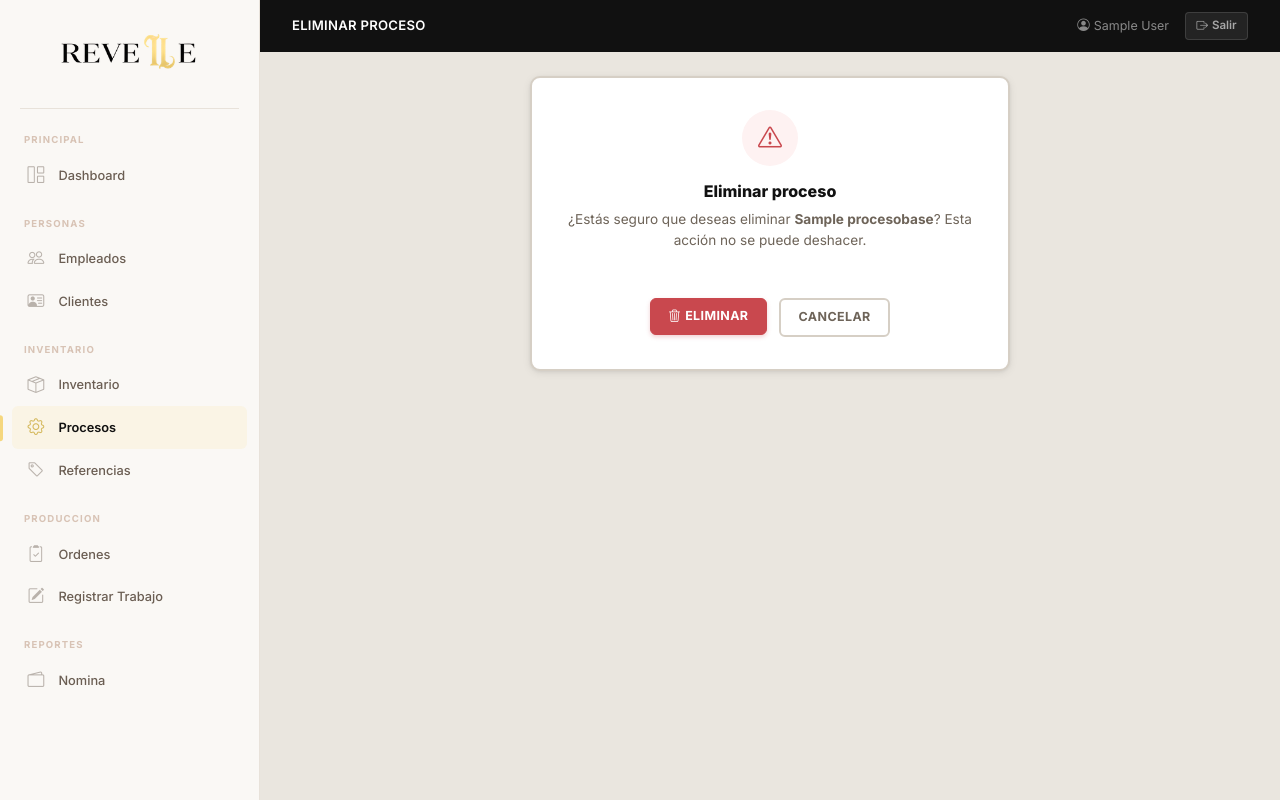
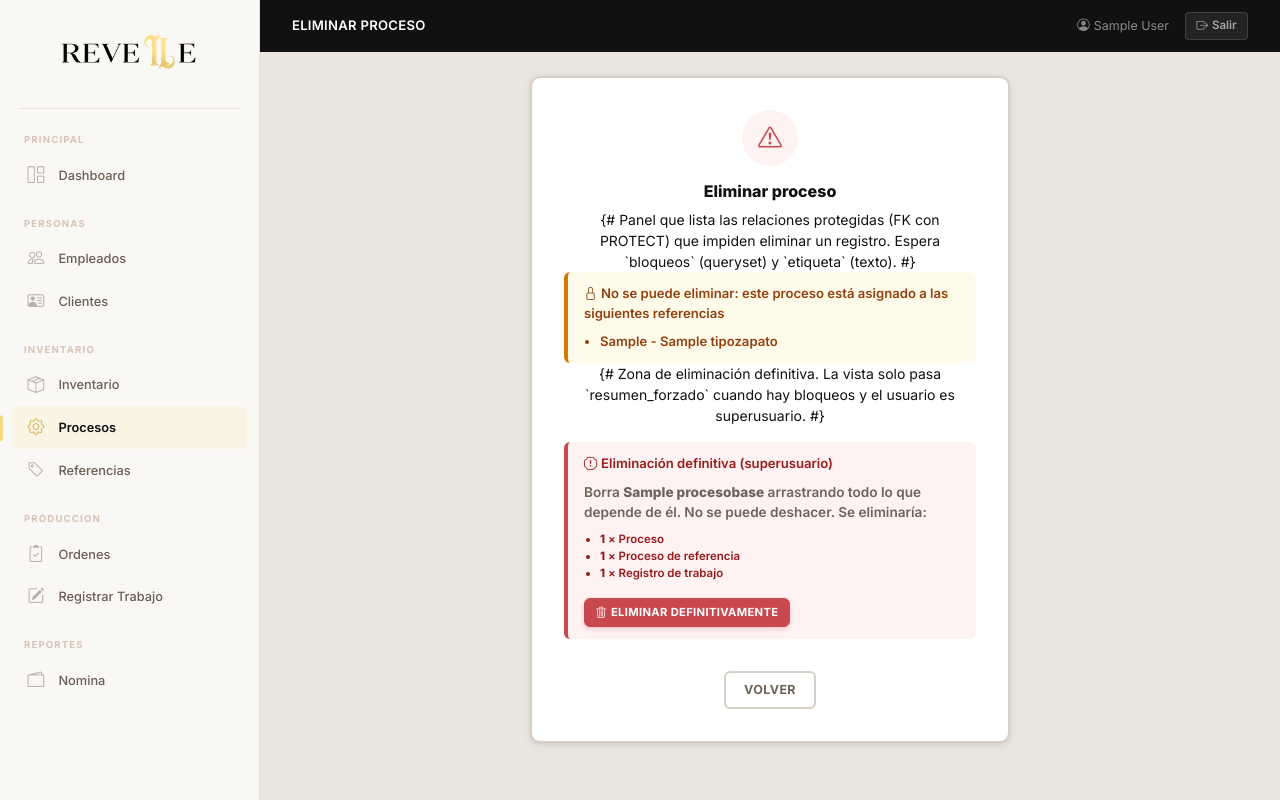
Before and after one commit to Santiago-caicedo/erp_zapateria, a Django app: page /inventario/procesos/1/eliminar/ in a window 1280 px wide. Run offline with Django 5.2, Linux system fonts and the light colour scheme; a user stored in the database is signed in; tables that the repository leaves empty hold one stand-in row (values such as "Sample post").

Commit message:
Botón de eliminar en cascada materiales

```diff
--- a/inventario/models.py
+++ b/inventario/models.py
@@ -22,6 +22,8 @@ class Material(models.Model):
 
     class Meta:
         unique_together = ['tipo', 'nombre']
+        verbose_name = "Material"
+        verbose_name_plural = "Materiales"
 
     def __str__(self):
         return f"{self.nombre} ({self.unidad_medida})"
@@ -30,6 +32,10 @@ class Material(models.Model):
 # 3. Catálogo de Procesos (Corte, Guarnición, etc.)
 class ProcesoBase(models.Model):
     nombre = models.CharField(max_length=100, unique=True, verbose_name="Nombre del Proceso")
+
+    class Meta:
+        verbose_name = "Proceso"
+        verbose_name_plural = "Procesos"
 
     def __str__(self):
         return self.nombre
@@ -54,6 +60,10 @@ class Referencia(models.Model):
     descripcion = models.TextField(blank=True, null=True, verbose_name="Descripción")
     imagen = models.ImageField(upload_to='referencias/', blank=True, null=True, verbose_name="Imagen")
 
+    class Meta:
+        verbose_name = "Referencia"
+        verbose_name_plural = "Referencias"
+
     def __str__(self):
         return f"{self.codigo} - {self.tipo_zapato.nombre}"
 
@@ -66,6 +76,8 @@ class ConsumoMaterial(models.Model):
 
     class Meta:
         unique_together = ['referencia', 'material']
+        verbose_name = "Consumo de material"
+        verbose_name_plural = "Consumos de material"
 
     def __str__(self):
         return f"{self.referencia.codigo} consume {self.cantidad_consumida} de {self.material.nombre}"
@@ -77,5 +89,9 @@ class ProcesoReferencia(models.Model):
     proceso_base = models.ForeignKey(ProcesoBase, on_delete=models.PROTECT)
     precio_mano_obra = models.DecimalField(max_digits=10, decimal_places=2, verbose_name="Precio Mano de Obra")
 
+    class Meta:
+        verbose_name = "Proceso de referencia"
+        verbose_name_plural = "Procesos de referencia"
+
     def __str__(self):
         return f"{self.proceso_base.nombre} para {self.referencia.codigo} - ${self.precio_mano_obra}"
--- a/inventario/views.py
+++ b/inventario/views.py
@@ -3,6 +3,7 @@ from django.shortcuts import render, get_object_or_404, redirect
 from django.contrib import messages
 from django.db.models import F
 from django.http import JsonResponse
+from config.eliminacion import contexto_bloqueo, procesar_borrado
 from .models import TipoMaterial, Material, ProcesoBase, TipoZapato, Referencia, ConsumoMaterial, ProcesoReferencia
 from .forms import (
     TipoMaterialForm, MaterialForm, ProcesoBaseForm, ReferenciaForm,
@@ -45,11 +46,23 @@ def tipo_material_editar(request, pk):
 
 def tipo_material_eliminar(request, pk):
     tipo = get_object_or_404(TipoMaterial, pk=pk)
+    # Material.tipo es PROTECT: los materiales de este tipo bloquean el borrado.
+    bloqueos = tipo.materiales.order_by('nombre')
+
     if request.method == 'POST':
-        tipo.delete()
-        messages.success(request, 'Tipo de material eliminado exitosamente.')
-        return redirect('inventario:tipo_material_lista')
-    return render(request, 'inventario/tipo_material_confirmar_eliminar.html', {'tipo': tipo})
+        return procesar_borrado(
+            request, tipo, tipo.nombre,
+            'inventario:tipo_material_lista',
+            'Tipo de material eliminado exitosamente.',
+            f'No se puede eliminar el tipo "{tipo.nombre}" porque tiene materiales '
+            'asociados. Elimina o reasigna esos materiales primero.',
+        )
+
+    return render(request, 'inventario/tipo_material_confirmar_eliminar.html', {
+        'tipo': tipo,
+        'nombre_objeto': tipo.nombre,
+        **contexto_bloqueo(request, tipo, bloqueos),
+    })
 
 
 # ─── Material ───
@@ -116,12 +129,30 @@ def material_editar(request, pk):
 
 
 def material_eliminar(request, pk):
-    material = get_object_or_404(Material, pk=pk)
+    material = get_object_or_404(Material.objects.select_related('tipo'), pk=pk)
+    # ConsumoMaterial.material es PROTECT: las referencias que lo consumen
+    # bloquean el borrado.
+    bloqueos = (
+        Referencia.objects
+        .filter(consumos__material=material)
+        .select_related('tipo_zapato')
+        .order_by('codigo')
+    )
+
     if request.method == 'POST':
-        material.delete()
-        messages.success(request, 'Material eliminado exitosamente.')
-        return redirect('inventario:material_lista')
-    return render(request, 'inventario/material_confirmar_eliminar.html', {'material': material})
+        return procesar_borrado(
+            request, material, material.nombre,
+            'inventario:material_lista',
+            'Material eliminado exitosamente.',
+            f'No se puede eliminar "{material.nombre}" porque hay referencias que lo '
+            'consumen. Quítalo primero de esas referencias.',
+        )
+
+    return render(request, 'inventario/material_confirmar_eliminar.html', {
+        'material': material,
+        'nombre_objeto': material.nombre,
+        **contexto_bloqueo(request, material, bloqueos),
+    })
 
 
 # ─── ProcesoBase ───
@@ -158,11 +189,29 @@ def proceso_editar(request, pk):
 
 def proceso_eliminar(request, pk):
     proceso = get_object_or_404(ProcesoBase, pk=pk)
+    # ProcesoReferencia.proceso_base es PROTECT: las referencias que lo llevan
+    # bloquean el borrado.
+    bloqueos = (
+        Referencia.objects
+        .filter(procesos__proceso_base=proceso)
+        .select_related('tipo_zapato')
+        .order_by('codigo')
+    )
+
     if request.method == 'POST':
-        proceso.delete()
-        messages.success(request, 'Proceso eliminado exitosamente.')
-        return redirect('inventario:proceso_lista')
-    return render(request, 'inventario/proceso_confirmar_eliminar.html', {'proceso': proceso})
+        return procesar_borrado(
+            request, proceso, proceso.nombre,
+            'inventario:proceso_lista',
+            'Proceso eliminado exitosamente.',
+            f'No se puede eliminar el proceso "{proceso.nombre}" porque está asignado a '
+            'referencias. Quítalo primero de esas referencias.',
+        )
+
+    return render(request, 'inventario/proceso_confirmar_eliminar.html', {
+        'proceso': proceso,
+        'nombre_objeto': proceso.nombre,
+        **contexto_bloqueo(request, proceso, bloqueos),
+    })
 
 
 # ─── Referencia ───
@@ -229,11 +278,24 @@ def api_materiales_por_tipo(request, tipo_pk):
 
 def referencia_eliminar(request, pk):
     referencia = get_object_or_404(Referencia, pk=pk)
+    # OrdenProduccion.referencia es PROTECT: las órdenes que la usan bloquean
+    # el borrado (sus consumos y procesos sí se borran en cascada).
+    bloqueos = referencia.ordenes.select_related('cliente').order_by('-numero')
+
     if request.method == 'POST':
-        referencia.delete()
-        messages.success(request, 'Referencia eliminada exitosamente.')
-        return redirect('inventario:referencia_lista')
-    return render(request, 'inventario/referencia_confirmar_eliminar.html', {'referencia': referencia})
+        return procesar_borrado(
+            request, referencia, referencia.codigo,
+            'inventario:referencia_lista',
+            'Referencia eliminada exitosamente.',
+            f'No se puede eliminar la referencia "{referencia.codigo}" porque tiene '
+            'órdenes de producción asociadas.',
+        )
+
+    return render(request, 'inventario/referencia_confirmar_eliminar.html', {
+        'referencia': referencia,
+        'nombre_objeto': referencia.codigo,
+        **contexto_bloqueo(request, referencia, bloqueos),
+    })
 
 
 # ─── ConsumoMaterial (dentro de una referencia) ───
--- a/produccion/models.py
+++ b/produccion/models.py
@@ -10,6 +10,10 @@ class Cliente(models.Model):
     contacto = models.CharField(max_length=150, blank=True, null=True, verbose_name="Persona de Contacto")
     telefono = models.CharField(max_length=20, blank=True, null=True, verbose_name="Teléfono")
     direccion = models.TextField(blank=True, null=True, verbose_name="Dirección")
+
+    class Meta:
+        verbose_name = "Cliente"
+        verbose_name_plural = "Clientes"
 
     def __str__(self):
         return self.nombre
@@ -52,6 +56,10 @@ class OrdenProduccion(models.Model):
     # Se pone en True al crear el primer RegistroTrabajo, para no descontar
     # de nuevo cuando se registren los procesos siguientes de la misma orden.
     materiales_descontados = models.BooleanField(default=False, verbose_name="Materiales Descontados")
+
+    class Meta:
+        verbose_name = "Orden de producción"
+        verbose_name_plural = "Órdenes de producción"
 
     @property
     def cantidad_total(self):
@@ -103,6 +111,8 @@ class RegistroTrabajo(models.Model):
     fecha_pago = models.DateField(null=True, blank=True, verbose_name="Fecha de Pago")
 
     class Meta:
+        verbose_name = "Registro de trabajo"
+        verbose_name_plural = "Registros de trabajo"
         constraints = [
             models.UniqueConstraint(
                 fields=['orden', 'proceso_referencia'],
--- /dev/null
+++ b/templates/includes/bloqueos_eliminar.html
@@ -0,0 +1,15 @@
+{# Panel que lista las relaciones protegidas (FK con PROTECT) que impiden
+   eliminar un registro. Espera `bloqueos` (queryset) y `etiqueta` (texto). #}
+<div class="alert alert-warning text-start mb-0">
+    <div class="fw-semibold mb-2">
+        <i class="bi bi-lock me-1"></i>No se puede eliminar: {{ etiqueta }}
+    </div>
+    <ul class="mb-0 ps-3">
+        {% for item in bloqueos|slice:":10" %}
+        <li>{{ item }}</li>
+        {% endfor %}
+    </ul>
+    {% if bloqueos|length > 10 %}
+    <div class="small mt-2">…y {{ bloqueos|length|add:"-10" }} más.</div>
+    {% endif %}
+</div>
--- /dev/null
+++ b/templates/includes/eliminar_forzado.html
@@ -0,0 +1,23 @@
+{# Zona de eliminación definitiva. La vista solo pasa `resumen_forzado`
+   cuando hay bloqueos y el usuario es superusuario. #}
+<div class="alert alert-danger text-start mt-3 mb-0">
+    <div class="fw-semibold mb-2">
+        <i class="bi bi-exclamation-octagon me-1"></i>Eliminación definitiva (superusuario)
+    </div>
+    <p class="small mb-2">
+        Borra <strong>{{ nombre_objeto }}</strong> arrastrando todo lo que depende de él.
+        No se puede deshacer. Se eliminaría:
+    </p>
+    <ul class="small mb-3 ps-3">
+        {% for fila in resumen_forzado %}
+        <li><strong>{{ fila.cantidad }}</strong> &times; {{ fila.nombre }}</li>
+        {% endfor %}
+    </ul>
+    <form method="post" onsubmit="return prompt('Escribe exactamente &quot;{{ nombre_objeto|escapejs }}&quot; para confirmar la eliminación definitiva:') === '{{ nombre_objeto|escapejs }}';">
+        {% csrf_token %}
+        <input type="hidden" name="forzar" value="si">
+        <button type="submit" class="btn btn-danger btn-sm">
+            <i class="bi bi-trash3 me-1"></i>Eliminar definitivamente
+        </button>
+    </form>
+</div>
--- a/templates/inventario/proceso_confirmar_eliminar.html
+++ b/templates/inventario/proceso_confirmar_eliminar.html
@@ -8,14 +8,23 @@
     <div class="confirm-card-body">
         <div class="confirm-icon"><i class="bi bi-exclamation-triangle"></i></div>
         <h4>Eliminar proceso</h4>
+        {% if bloqueos %}
+        {% include "includes/bloqueos_eliminar.html" with etiqueta="este proceso está asignado a las siguientes referencias" %}
+        {% if resumen_forzado %}
+        {% include "includes/eliminar_forzado.html" %}
+        {% endif %}
+        {% else %}
         <p>¿Estás seguro que deseas eliminar <strong>{{ proceso.nombre }}</strong>? Esta acción no se puede deshacer.</p>
+        {% endif %}
     </div>
     <div class="confirm-card-actions">
+        {% if not bloqueos %}
         <form method="post">
             {% csrf_token %}
             <button type="submit" class="btn btn-danger"><i class="bi bi-trash3 me-1"></i>Eliminar</button>
         </form>
-        <a href="{% url 'inventario:proceso_lista' %}" class="btn btn-secondary">Cancelar</a>
+        {% endif %}
+        <a href="{% url 'inventario:proceso_lista' %}" class="btn btn-secondary">{% if bloqueos %}Volver{% else %}Cancelar{% endif %}</a>
     </div>
 </div>
 {% endblock %}
```
Also changed, not shown: config/eliminacion.py (added, +141 -0 lines), empleados/views.py (+21 -4 lines), produccion/views.py (+17 -4 lines), templates/empleados/empleado_confirmar_eliminar.html (+10 -1 lines), templates/inventario/material_confirmar_eliminar.html (+10 -1 lines), templates/inventario/referencia_confirmar_eliminar.html (+10 -1 lines), templates/inventario/tipo_material_confirmar_eliminar.html (+10 -1 lines), templates/produccion/cliente_confirmar_eliminar.html (+10 -1 lines), inventario/migrations/0004_alter_consumomaterial_options_alter_material_options_and_more.py (added), produccion/migrations/0009_alter_cliente_options_alter_ordenproduccion_options_and_more.py (added).
